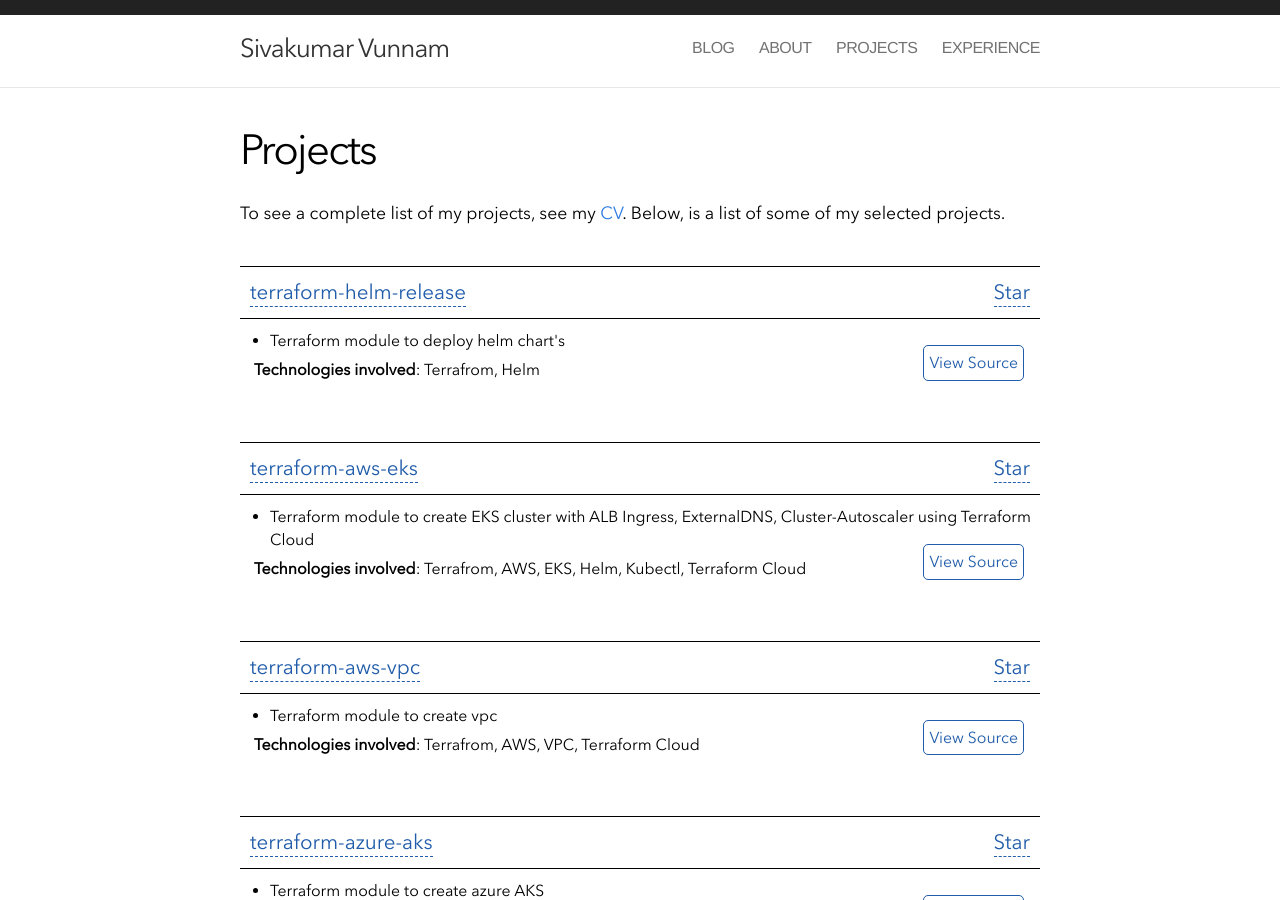
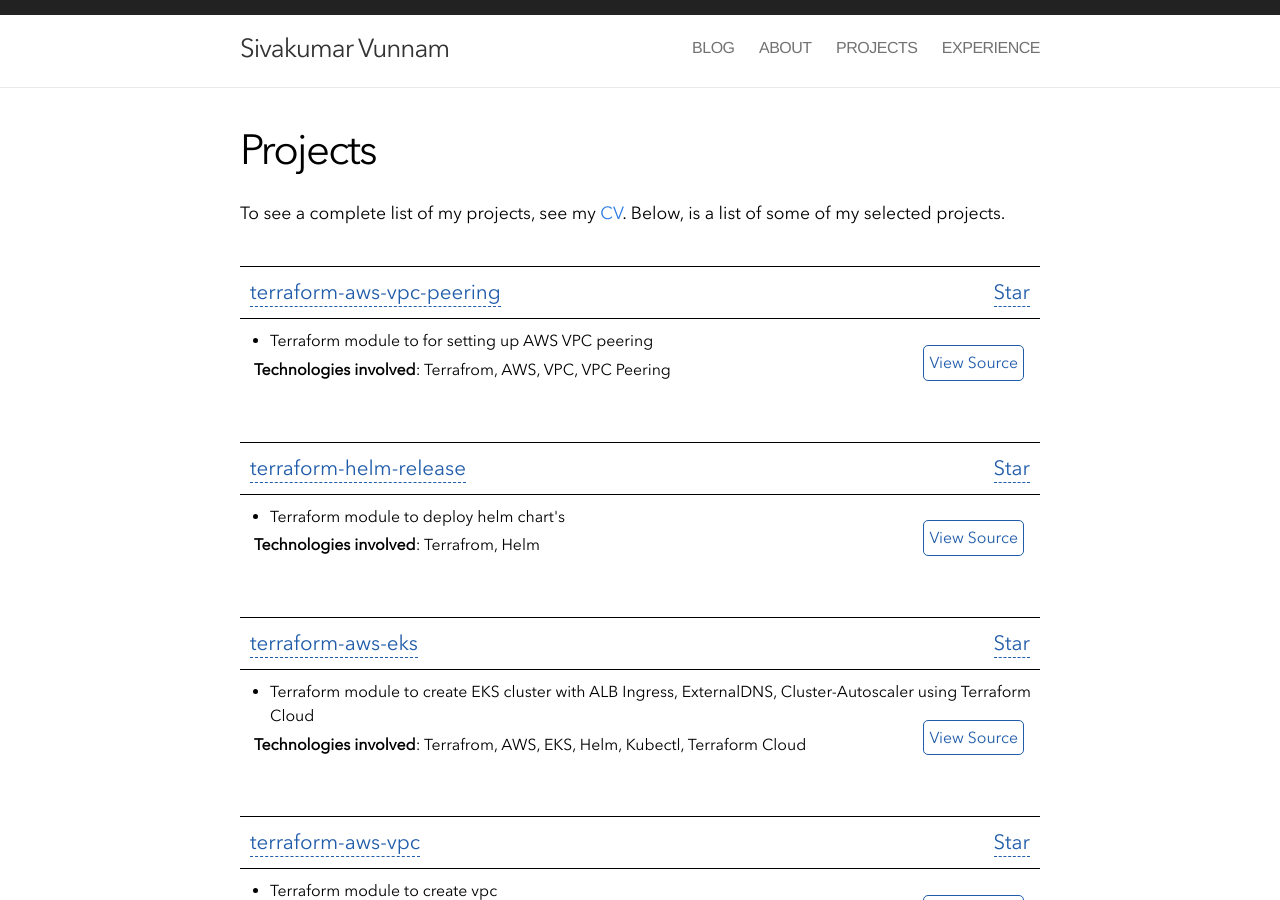
Before and after one commit to sivakumarvunnam/sivakumarvunnam.github.io, a Jekyll site: the page built from projects.html, in a window 1280 px wide and 900 px high. Built offline with Jekyll 4.4.1, drawn with Linux system fonts in a browser that asks for light colours; nearby versions of some CDN libraries.

Commit message:
Terraform Module for AWS VPC peering

```diff
--- a/_data/projects.yml
+++ b/_data/projects.yml
@@ -1,3 +1,11 @@
+- name: "terraform-aws-vpc-peering"
+  github:
+    repo: "terraform-aws-vpc-peering"
+  source_url: "https://github.com/sivakumarvunnam/terraform-aws-vpc-peering"
+  description:
+    - Terraform module to for setting up AWS VPC peering
+  tech: Terrafrom, AWS, VPC, VPC Peering
+
 - name: "terraform-helm-release"
   github:
     repo: "terraform-helm-release"
```
